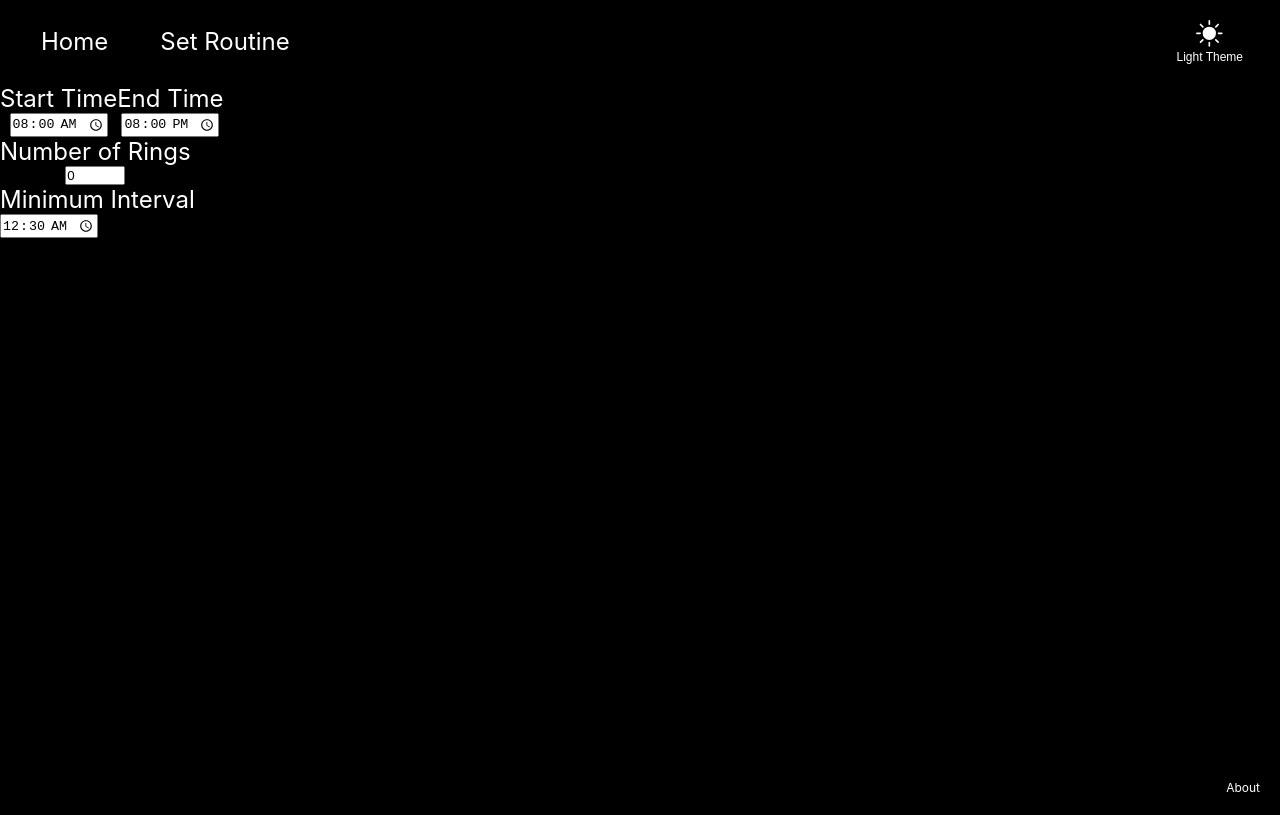
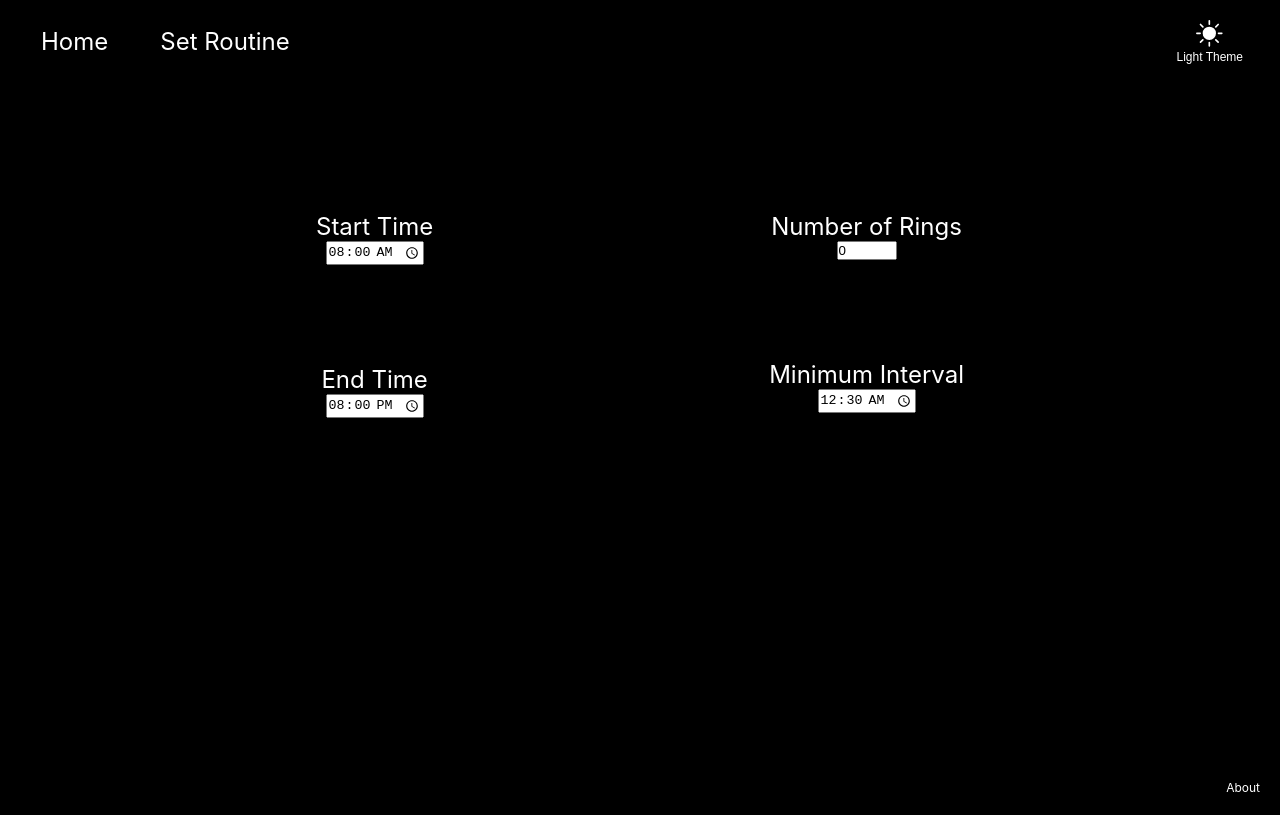
Before and after one commit to GPSPic/RandomBellWeb, a React (Create React App) app: page /setRoutine in a window 1280 px wide. Built offline with nearby package versions, Linux system fonts and the light colour scheme.

Commit message:
fixed basic CSS in routine page

```diff
--- a/project_documentation/html_structure/html_setRoutine_structure.html
+++ b/project_documentation/html_structure/html_setRoutine_structure.html
@@ -33,6 +33,9 @@
                     <div class="ring-num">
                         <input />
                     </div>
+                    <div class="min-interval">
+                        <input />
+                    </div>
                 </div>
             </main>
         </div>
--- a/src/components/SetRoutine/SetRoutine.css
+++ b/src/components/SetRoutine/SetRoutine.css
@@ -1,29 +1,42 @@
 .set-routine {
     display: flex;
+    justify-content: center;
+    gap: 10px 20px;
+    align-items: baseline;
+    justify-content: space-evenly;
+    margin-top: 10%;
+}
+.set-times{
+    display: inline-flex;
     flex-direction: column;
+    gap: 100px;
+    align-items: center;
 }
-
 .start-time {
     display: inline-flex;
     flex-direction: column;
-    flex: auto;
-    justify-content: center;
     align-items: center;
 }
 
 .end-time {
     display: inline-flex;
     flex-direction: column;
-    flex: auto;
-    justify-content: center;
     align-items: center;
 }
-
+.number-interval-box{
+    display: inline-flex;
+    flex-direction: column;
+    gap: 100px;
+    align-items: center;
+}
 .ring-num {
     display: inline-flex;
     flex-direction: column;
-    flex: auto;
-    justify-content: center;
+    align-items: center;
+}
+.min-interval{
+    display: inline-flex;
+    flex-direction: column;
     align-items: center;
 }
 
```
